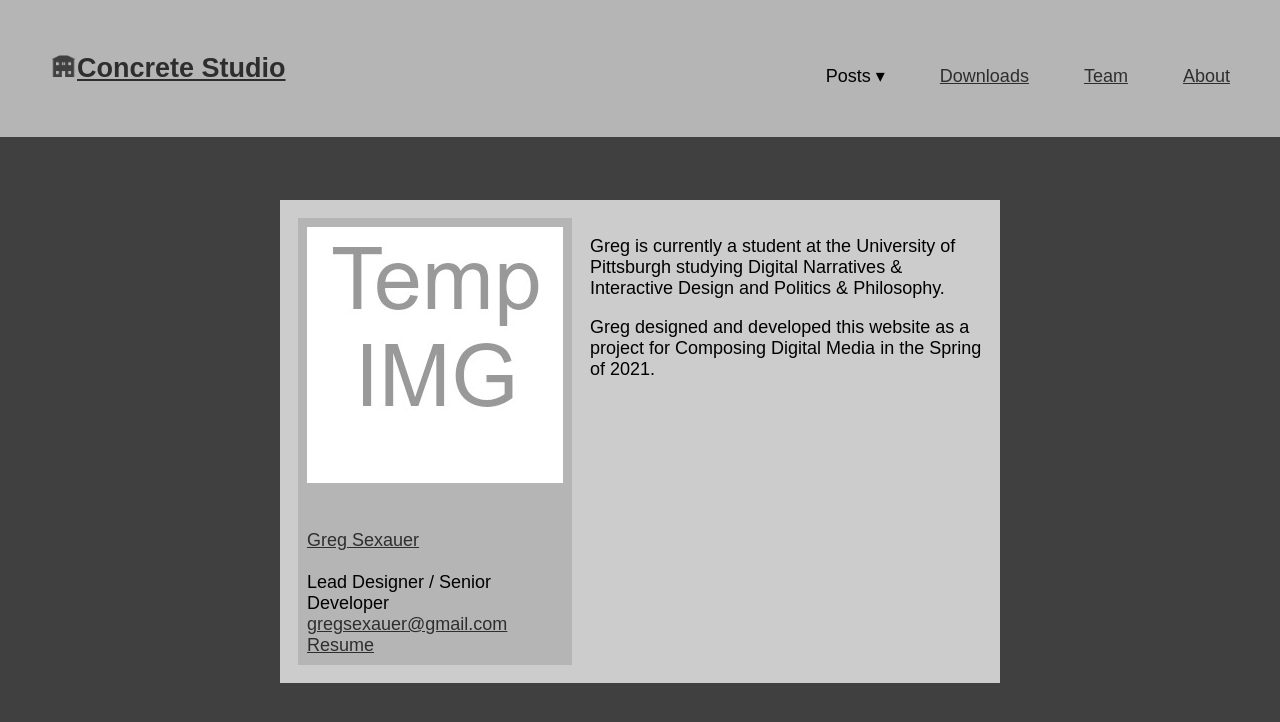
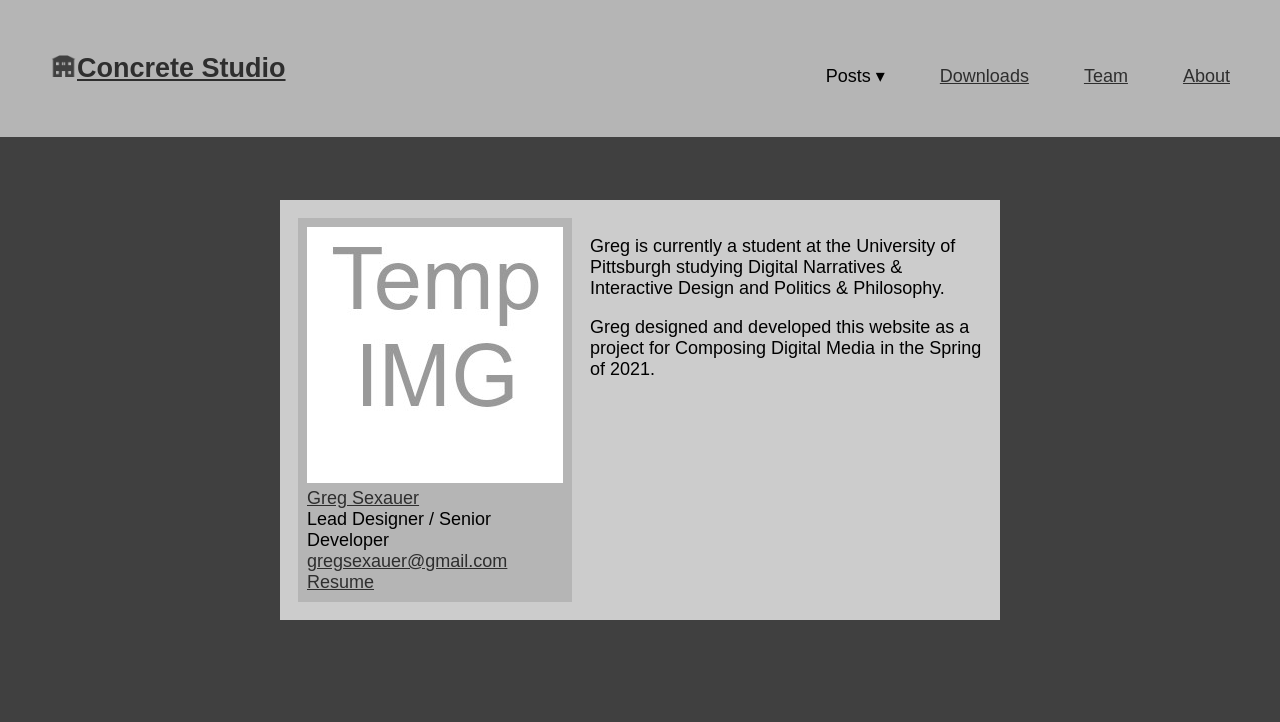
Before and after one commit to gregsexauer/concrete-studio, a Jekyll site: the page built from team.html, in a window 1280 px wide and 1200 px high. Shown: the top 722 px of the window. Built offline with Jekyll 4.4.1, drawn with Linux system fonts in a browser that asks for light colours.

Commit message:
changed team-member figcaption to flex display

```diff
--- a/assets/css/styles.css
+++ b/assets/css/styles.css
@@ -169,7 +169,8 @@ a:hover {
 }
 
 .team-member > figure > figcaption {
-  white-space: pre-line;
+  display: flex;
+  flex-direction: column;
 }
 
 .team-member-description {
@@ -179,3 +180,11 @@ a:hover {
 .team-member-description > p {
   margin-bottom: 1em;
 }
+
+.team-member-sidebar-container {
+
+}
+
+.team-member-sidebar {
+
+}
```
Also changed, not shown: 11 other files.
